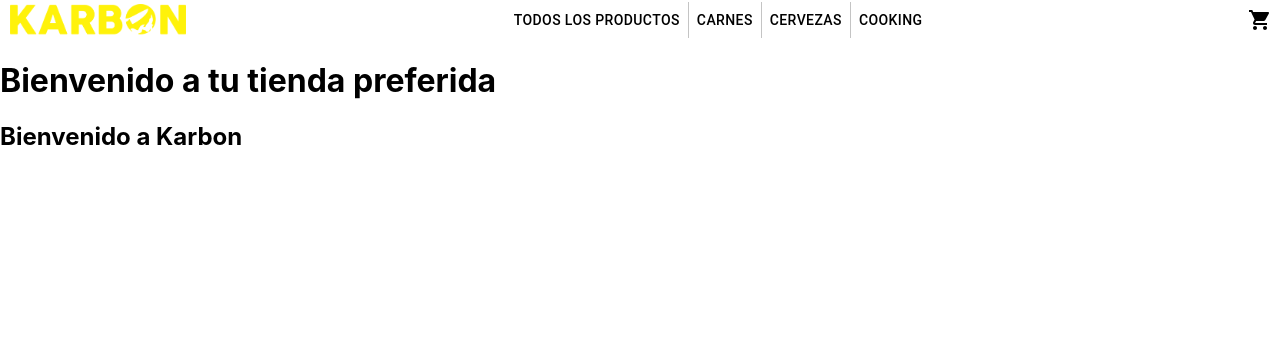
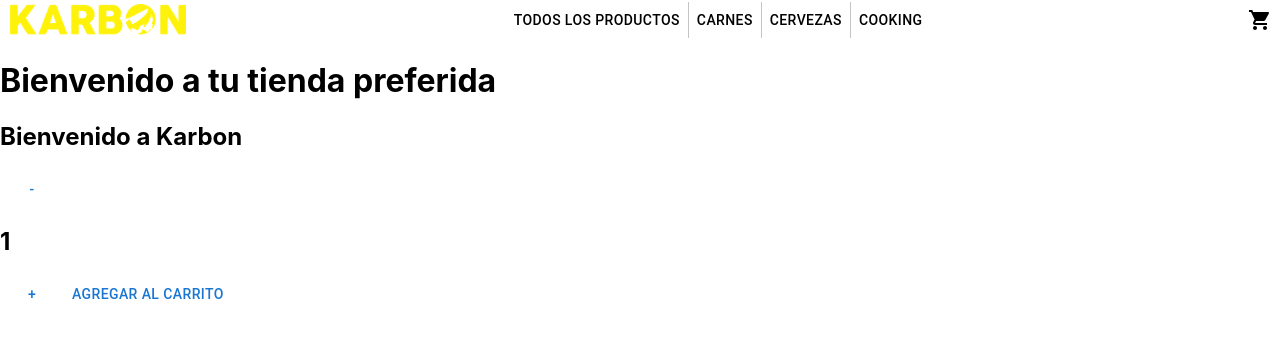
Before and after one commit to EnmanuelsandoG/react_project, a React (Create React App) app: page / in a window 1280 px wide. Shown: the top 338 px of the page. Built offline with nearby package versions, Linux system fonts and the light colour scheme.

Commit message:
Se agrega ItemCount component

```diff
--- a/src/App.js
+++ b/src/App.js
@@ -1,6 +1,7 @@
 import React from "react";
 import Navbar from "./Components/Navbar/Navbar";
 import ItemListContainer from "./Components/ItemListContainer/ItemListContainer"
+
 
 const App = () => {
   const mensaje="Bienvenido a tu tienda preferida"
--- /dev/null
+++ b/src/Components/ItemCount/ItemCount.js
@@ -0,0 +1,34 @@
+import React, { useState } from "react";
+import { Button } from "@mui/material";
+
+
+const ItemCount = ({stock, initial, onAdd}) => {
+    const [count, setCount] =  useState(initial);
+
+    const subtract = () => {
+        if(count > 1){
+            setCount(count - 1);
+        }
+    }
+
+    const add = () => {
+        if(count < stock){
+            setCount(count + 1);
+        }
+    }
+
+    function addToCart() {
+        onAdd(count);
+    }
+
+    return (
+    <>
+        <Button onClick={subtract}>-</Button>
+        <h2>{count}</h2>
+        <Button onClick={add}>+</Button>
+        <Button disabled={stock === 0} onClick={addToCart}>Agregar al Carrito</Button>
+    </>
+    );
+};
+
+export default ItemCount;
--- a/src/Components/ItemListContainer/ItemListContainer.js
+++ b/src/Components/ItemListContainer/ItemListContainer.js
@@ -1,13 +1,20 @@
 import React from "react";
+import ItemCount from "../ItemCount/ItemCount";
 
 const ItemListContainer = ({greeting, mensaje}) => {
+
+    const onAdd = (count) => {
+        console.log(`El usuario quiere agregar ${count} productos`);
+    }
+
     return(
         <>
         <h1>{greeting}</h1>
         <h2>{mensaje}</h2>
+        <ItemCount stock={8} initial={1} onAdd={onAdd}/>
         </>
     );
 };
 
 
-export default ItemListContainer;
+export default ItemListContainer
```
